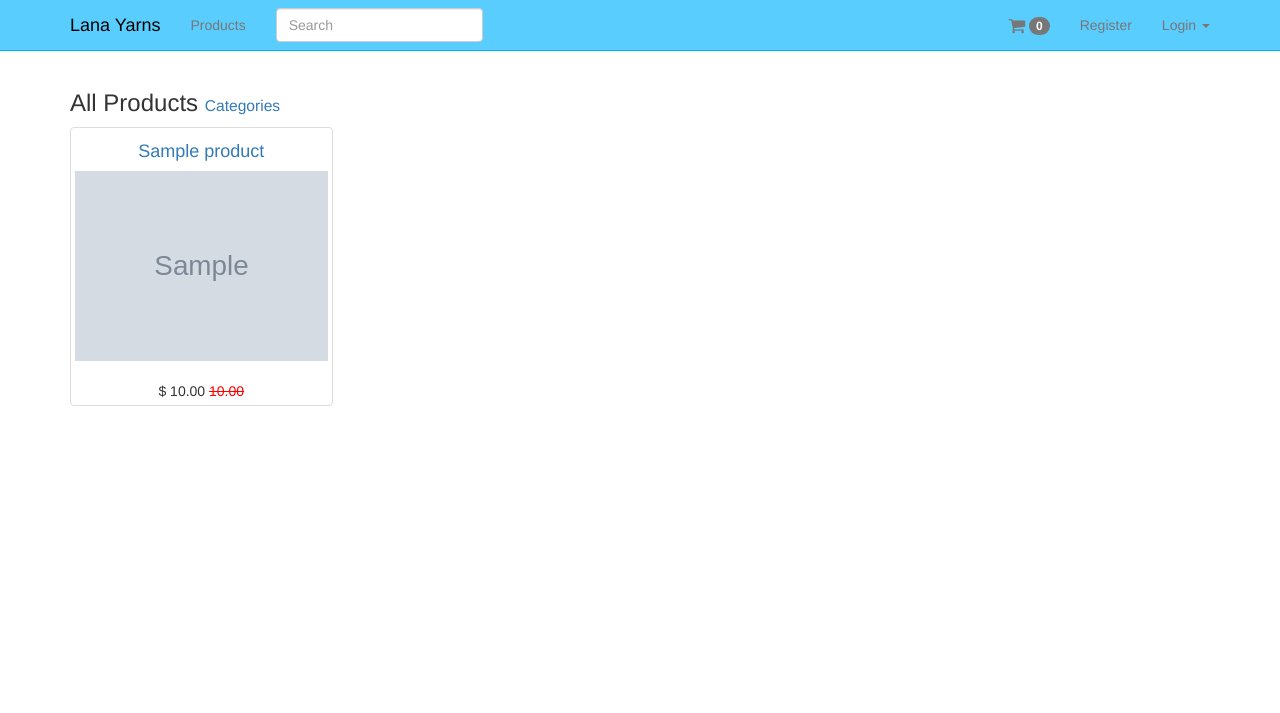
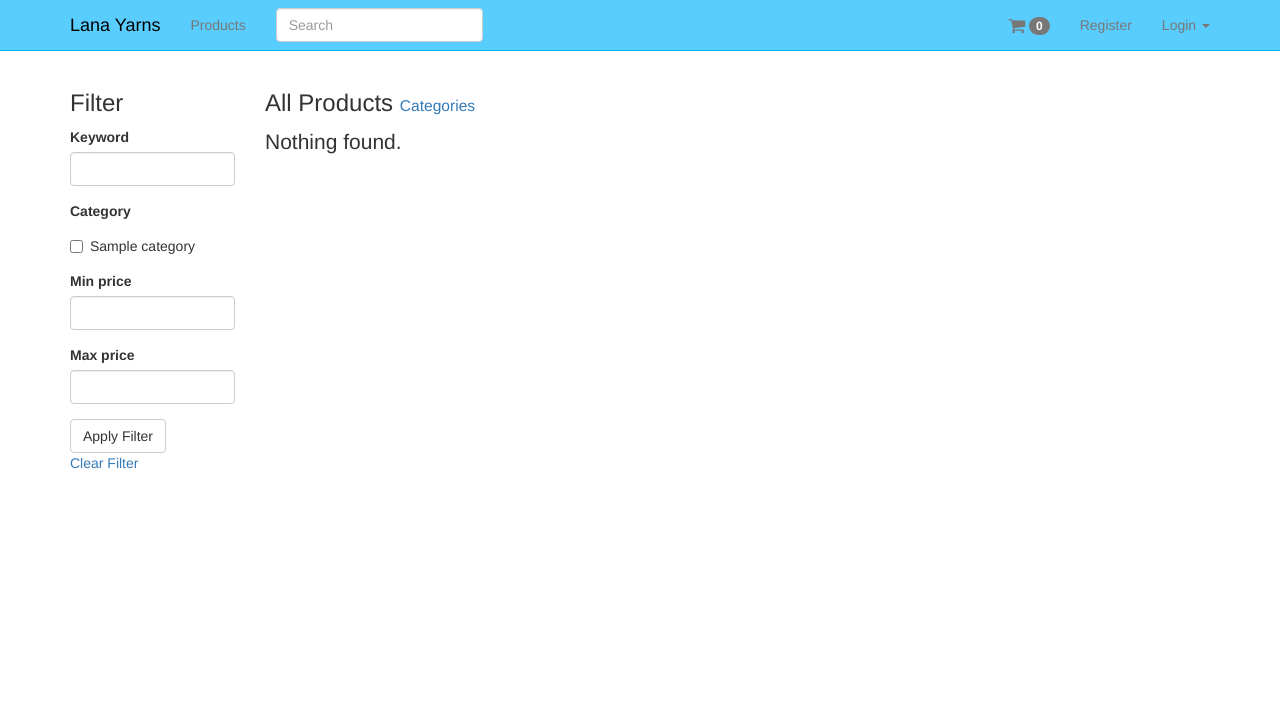
Before and after one commit to RommelTJ/Lana-Yarns, a Django app: page /products/ in a window 1280 px wide. Shown: the top 713 px of the page. Run offline with Django 3.2, Linux system fonts and the light colour scheme; tables that the repository leaves empty hold one stand-in row (values such as "Sample post"); grey boxes marked "Sample" are stand-in pictures; parts of the project's set-up code (start-up, migrations or seed data) failed here and were passed over; some libraries are stand-ins or nearby versions.

Commit message:
Add advanced filter for product list

```diff
--- a/src/lanayarns/settings.py
+++ b/src/lanayarns/settings.py
@@ -47,6 +47,7 @@
     'django.contrib.staticfiles',
     #Third-party apps
     'crispy_forms',
+    'django_filters',
     'registration',
     #My apps
     'carts',
--- a/src/products/forms.py
+++ b/src/products/forms.py
@@ -1,7 +1,20 @@
 from django import forms
 from django.forms.models import modelformset_factory
 
-from .models import Variation
+from .models import Category, Variation
+
+
+class ProductFilterForm(forms.Form):
+    title = forms.CharField(label='Keyword', required=False)
+    category_id = forms.ModelMultipleChoiceField(
+        label='Category',
+        queryset=Category.objects.all(),
+        widget=forms.CheckboxSelectMultiple,
+        required=False,
+    )
+    min_price = forms.DecimalField(decimal_places=2, max_digits=12, required=False)
+    max_price = forms.DecimalField(decimal_places=2, max_digits=12, required=False)
+
 
 class VariationInventoryForm(forms.ModelForm):
     class Meta:
--- a/src/products/mixins.py
+++ b/src/products/mixins.py
@@ -1,6 +1,9 @@
+from django.contrib.admin.views.decorators import staff_member_required
 from django.contrib.auth.decorators import login_required
+from django.core.exceptions import ImproperlyConfigured
 from django.utils.decorators import method_decorator
 from django.http import Http404
+
 
 class StaffRequiredMixin(object):
     @classmethod
@@ -25,3 +28,27 @@
     @method_decorator(login_required)
     def dispatch(self, request, *args, **kwargs):
         return super(LoginRequiredMixin, self).dispatch(request, *args, **kwargs)
+
+
+class FilterMixin(object):
+    filter_class = None
+    search_ordering_param = 'ordering'
+
+    def get_queryset(self, *args, **kwargs):
+        try:
+            qs = super(FilterMixin, self).get_queryset(*args, **kwargs)
+            return qs
+        except:
+            raise ImproperlyConfigured('You must have a queryset in order to use the FilterMixin')
+
+    def get_context_data(self, *args, **kwargs):
+        context = super(FilterMixin, self). get_context_data(*args, **kwargs)
+        qs = self.get_queryset(*args, **kwargs)
+        ordering = self.request.GET.get(self.search_ordering_param)
+        if ordering:
+            qs = qs.order_by(ordering)
+        filter_class = self.filter_class
+        if filter_class:
+            fs = filter_class(self.request.GET, queryset=qs)
+            context['object_list'] = fs
+        return context
--- a/src/products/views.py
+++ b/src/products/views.py
@@ -5,12 +5,13 @@
 from django.views.generic.detail import DetailView
 from django.views.generic.list import ListView
 from django.utils import timezone
+from django_filters import FilterSet, CharFilter, NumberFilter
 import random
 import re
 
 from .models import Product, Variation, Category
-from .forms import VariationInventoryFormSet
-from .mixins import StaffRequiredMixin
+from .forms import VariationInventoryFormSet, ProductFilterForm
+from .mixins import StaffRequiredMixin, FilterMixin
 
 # Create your views here.
 
@@ -33,13 +34,33 @@
         return context
 
 
-class ProductListView(ListView):
+class ProductFilter(FilterSet):
+    title = CharFilter(name='title', lookup_type='icontains')
+    category = CharFilter(name='categories__title', lookup_type='icontains', distinct=True)
+    category_id = CharFilter(name='categories__id', lookup_type='iexact', distinct=True)
+    min_price = NumberFilter(name='variation__price', lookup_type='gte', distinct=True)
+    max_price = NumberFilter(name='variation__price', lookup_type='lte', distinct=True)
+
+    class Meta:
+        model = Product
+        fields = [
+            'title',
+            'description',
+            'category',
+            'min_price',
+            'max_price',
+        ]
+
+
+class ProductListView(FilterMixin, ListView):
     model = Product
+    filter_class = ProductFilter
 
     def get_context_data(self, *args, **kwargs):
         context = super(ProductListView, self).get_context_data(*args, **kwargs)
         context['now'] = timezone.now()
         context['query'] = self.request.GET.get('q')
+        context['filter_form'] = ProductFilterForm(data=self.request.GET or None)
         return context
 
     def get_queryset(self, *args, **kwargs):
--- a/src/requirements.txt
+++ b/src/requirements.txt
@@ -1,6 +1,7 @@
 braintree==3.25.0
 Django==1.9.7
 django-crispy-forms==1.6.0
+django-filter==0.13.0
 django-registration-redux==1.4
 Pillow==3.1.1
 wheel==0.24.0
--- a/src/templates/navbar.html
+++ b/src/templates/navbar.html
@@ -19,7 +19,7 @@
 {#            <li><a href="{% url 'contact' %}">Contact</a></li>#}
               <form class="navbar-form navbar-left" method="GET" role="search" action="{% url 'product' %}">
                   <div class="form-group">
-                      <input type="text" class="form-control" name="q" placeholder="Search">
+                      <input type="text" class="form-control" name="q" placeholder="Search" value="{{ request.GET.q }}">
                   </div>
               </form>
           </ul>
--- a/src/templates/products/product_list.html
+++ b/src/templates/products/product_list.html
@@ -1,6 +1,21 @@
 {% extends 'base.html' %}
+{% load crispy_forms_tags %}
 
 {% block content %}
+
+    <div class="row">
+        <div class="col-sm-2">
+            <h3>Filter</h3>
+            <form method="GET" action="">
+                {{ filter_form|crispy }}
+                {% if query %}
+                    <input type="hidden" name="q" value="{{ query }}" />
+                {% endif %}
+                <input type="submit" value="Apply Filter" class="btn btn-default" />
+            </form>
+            <a href="{% url 'product' %}">Clear Filter</a>
+        </div>
+    <div class="col-sm-10">
 
     {% if query %}
         <h3>Search results for: {{ query }}</h3>
@@ -8,6 +23,13 @@
         <h3>All Products <small><a href="{% url 'categories' %}">Categories</a></small></h3>
     {% endif %}
 
-    {% include 'products/products.html' with object_list=object_list %}
+    {% if object_list.count > 0 %}
+        {% include 'products/products.html' with object_list=object_list %}
+    {% else %}
+        <p class="lead">Nothing found.</p>
+    {% endif %}
+
+    </div>
+    </div>
 
 {% endblock %}
```
